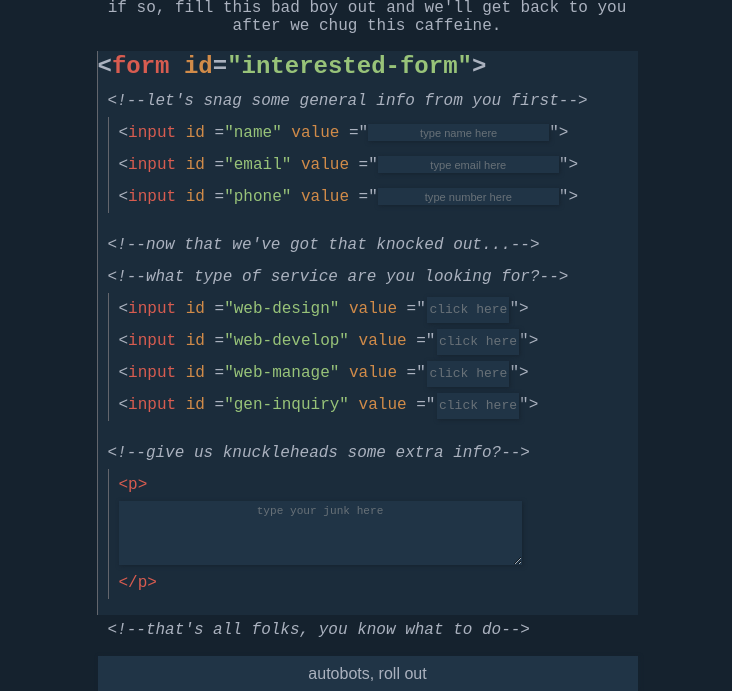
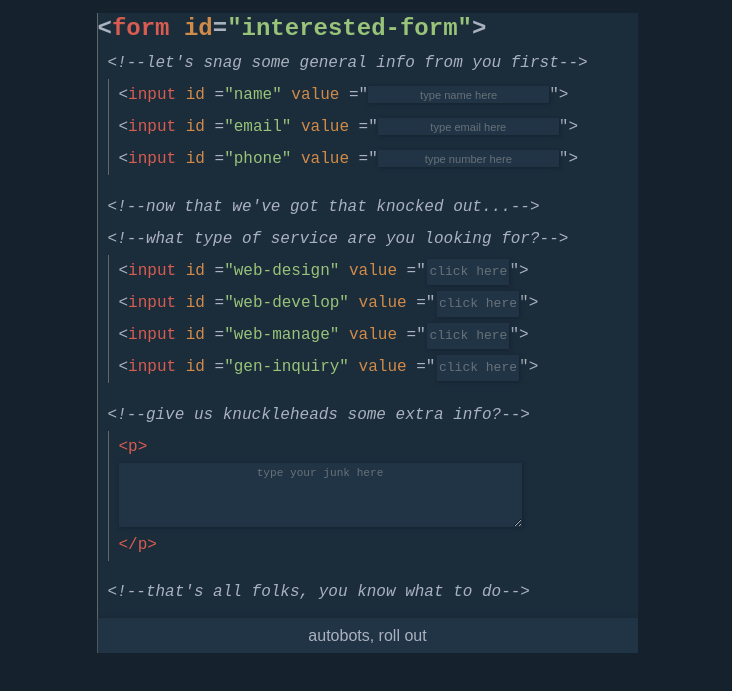
Before and after one commit to CosmicMar/code-form, a plain HTML site: page index.html in a window 1280 px wide. Shown: the part 128-819 px from the top of the page, without its empty margins (273-1005 px from the left). Drawn offline with Linux system fonts and the light colour scheme.

Commit message:
Changed form height

```diff
--- a/styles.css
+++ b/styles.css
@@ -78,7 +78,7 @@ form {
   width: 70vw;
   max-width: 540px;
   min-width: 495px;
-  height: 70.5%;
+  height: 640px;
   margin: 0 auto;
   line-height: 2;
   background-color: var(--content-overlay);
```
